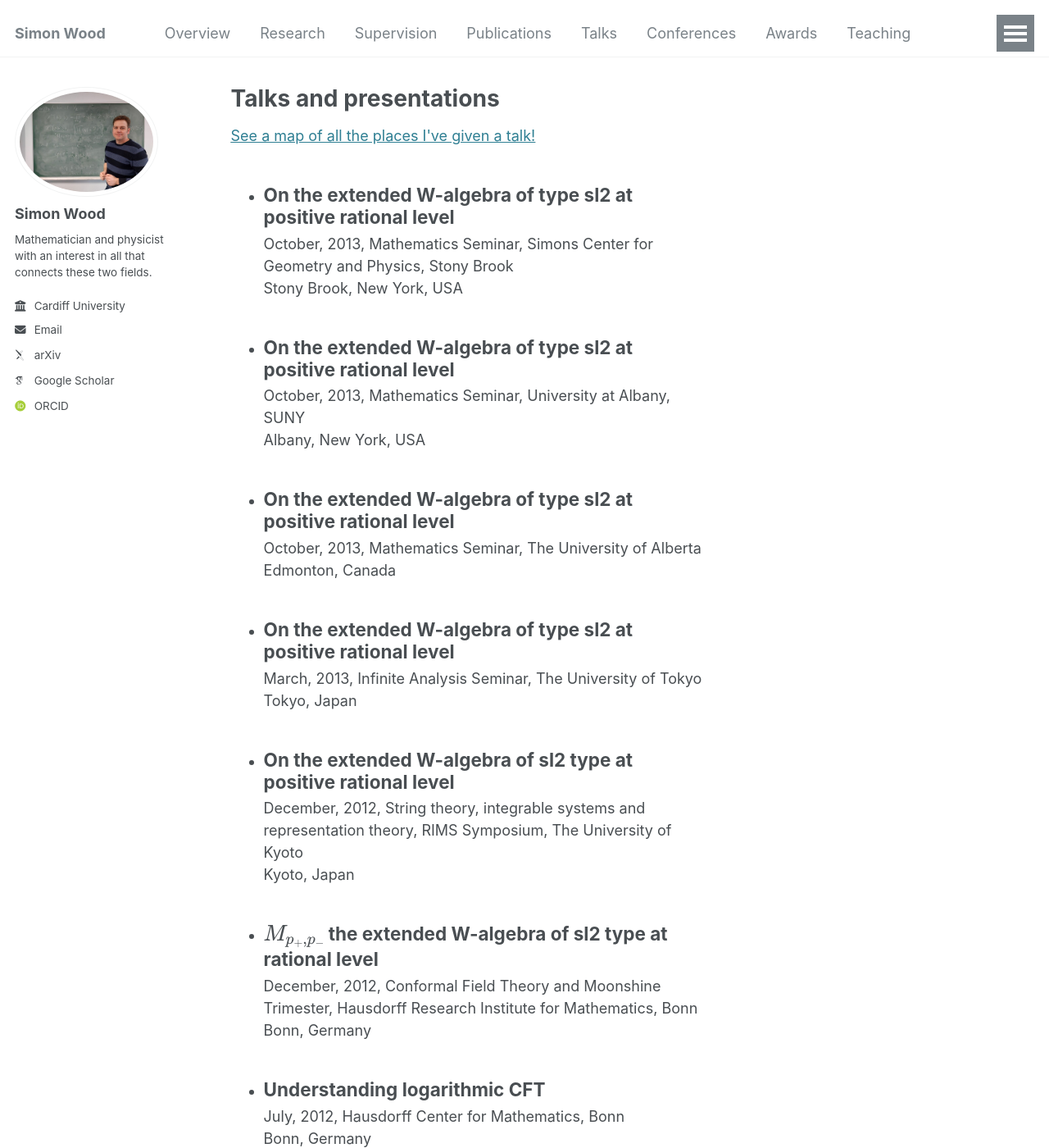
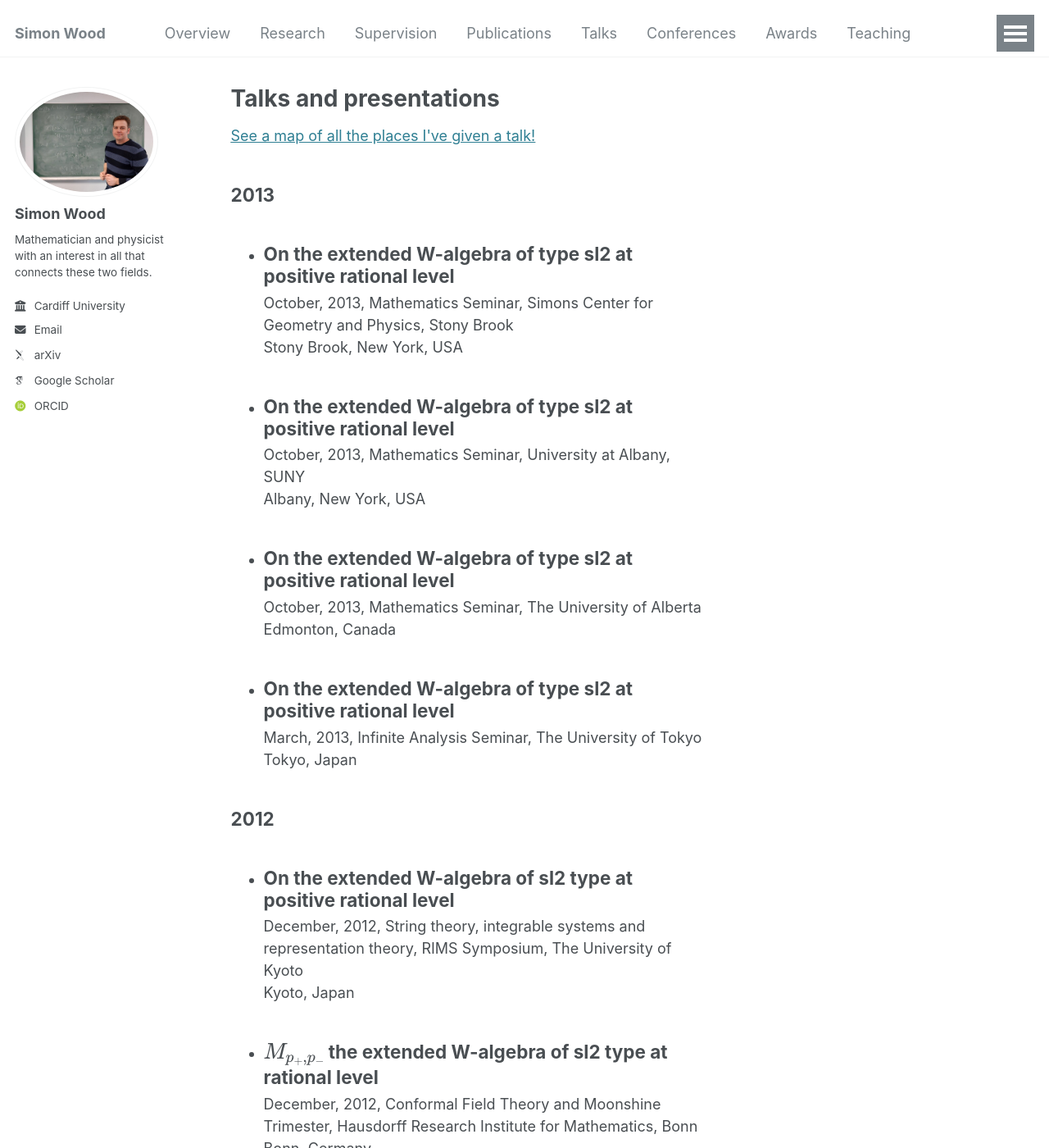
Before and after one commit to simonjwood/simonjwood.github.io, a Jekyll site: the page built from _pages/talks.html, in a window 1280 px wide and 1400 px high. Shown: the whole window at 82% size. Built offline with Jekyll 4.4.1, drawn with Linux system fonts in a browser that asks for light colours; some web fonts are replaced.

Commit message:
Yet more experimenting in grouping by year.

```diff
--- a/_pages/talks.html
+++ b/_pages/talks.html
@@ -11,8 +11,12 @@ author_profile: true
 
 {% endif %}
 
-<ul>
-{% for post in site.talks reversed %}
-    {% include archive-single-talk.html %}
+{% assign talksByYear = site.talks | group_by_exp:"talk", "talk.date | date: '%Y'" %}
+{% for year in talksByYear reversed %}
+  <h2>{{ year.name }}</h2>
+    <ul>
+      {% for post in year.items reversed %}
+        {% include archive-single-talk.html %}
+      {% endfor %}
+    </ul>
 {% endfor %}
-</ul>
```
